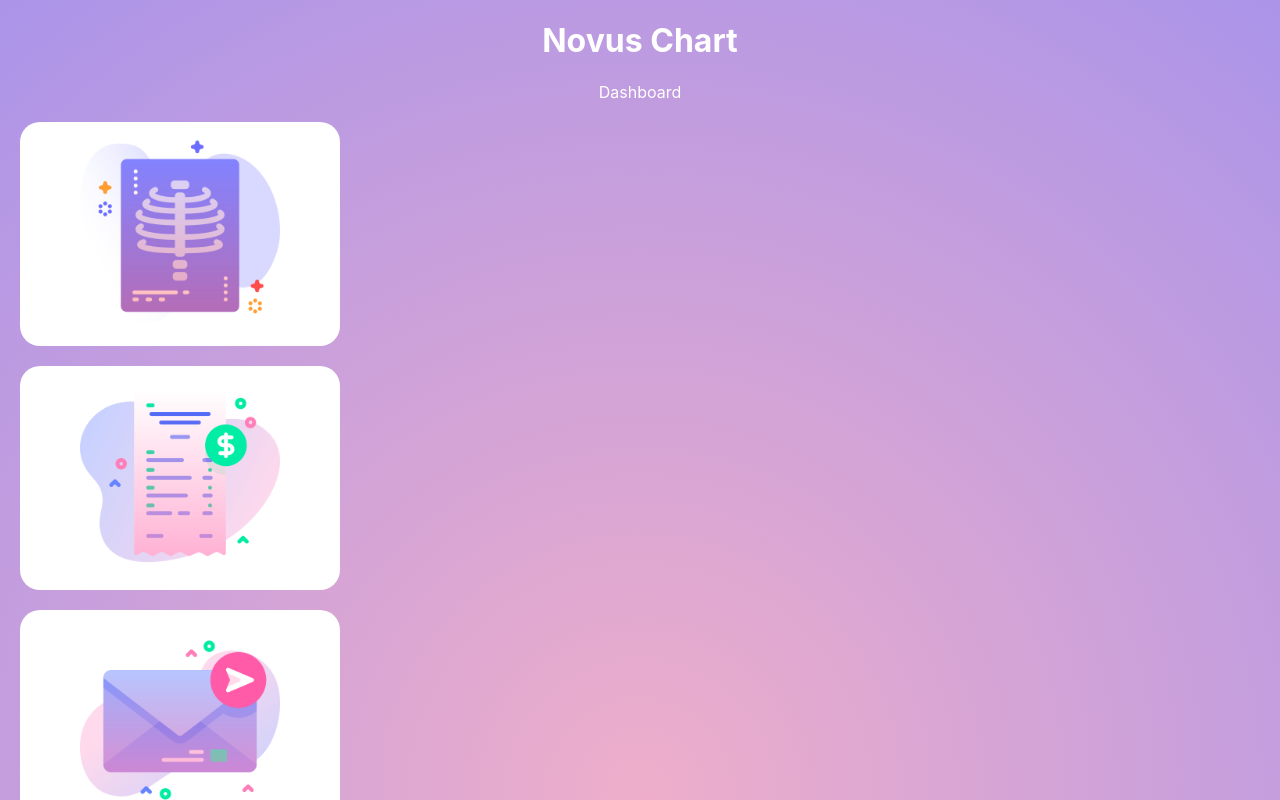
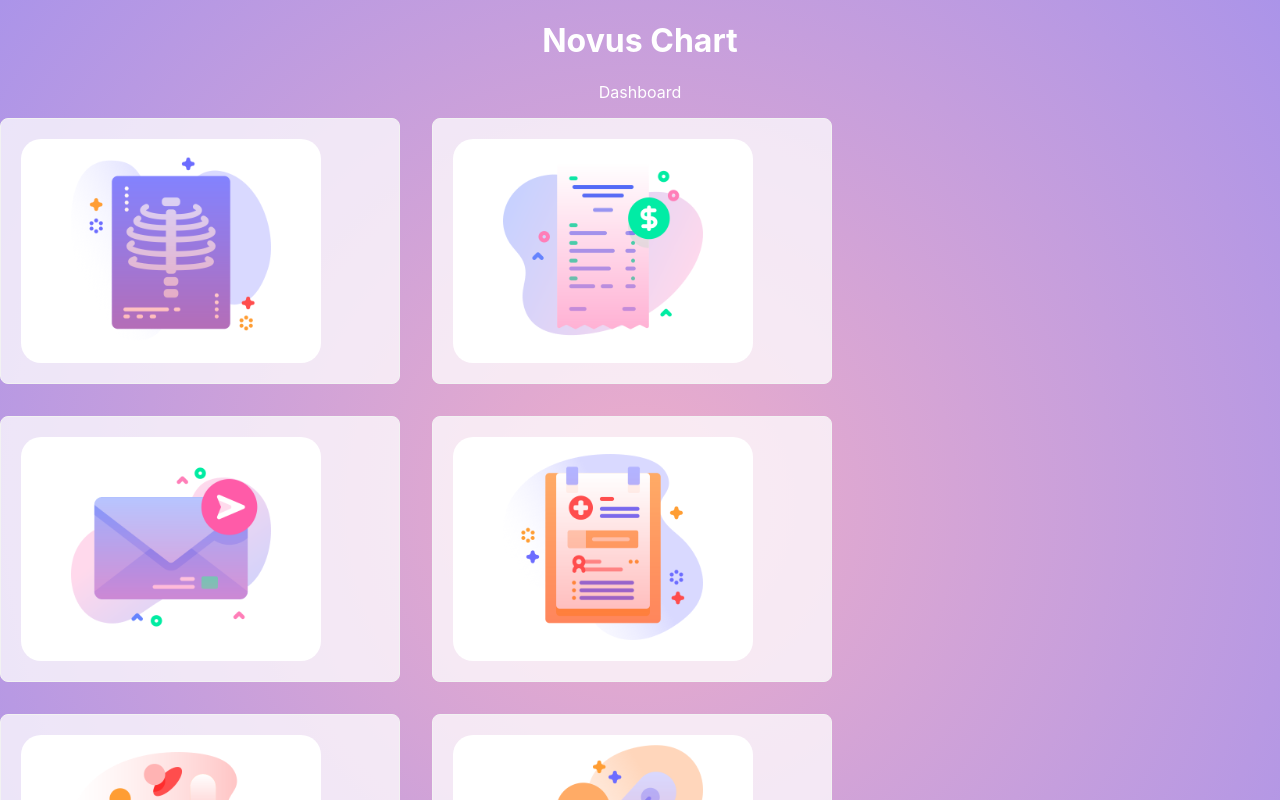
Before and after one commit to GeorgeBerdovskiy/novus-chart, a React (Create React App) app in the folder client/: page / in a window 1280 px wide. Shown: the top 800 px of the page. Built offline with nearby package versions, Linux system fonts and the light colour scheme.

Commit message:
Add grid layout

```diff
--- a/client/src/App.js
+++ b/client/src/App.js
@@ -1,5 +1,7 @@
 import "./css/App.css";
 import "./css/applet.css";
+import "./css/dashboard.css";
+
 import Dashboard from "./Components/Pages/dashboard";
 
 function App() {
--- a/client/src/Components/Pages/dashboard.js
+++ b/client/src/Components/Pages/dashboard.js
@@ -11,13 +11,25 @@ const Dashboard = () => {
   return (
     <>
       <p>Dashboard</p>
-      <div className="monitor-box-grid-div">
+      <div class="projects-container-div">
+        <div class="project-item-div">
           <TestResults />
+        </div>
+        <div class="project-item-div">
           <Payment />
+        </div>
+        <div class="project-item-div">
           <Messages />
+        </div>
+        <div class="project-item-div">
           <Appointments />
+        </div>
+        <div class="project-item-div">
           <Prescriptions />
+        </div>
+        <div class="project-item-div">
           <SymptomTracker />
+        </div>
       </div>
     </>
   );
--- /dev/null
+++ b/client/src/css/dashboard.css
@@ -0,0 +1,21 @@
+.projects-container-div {
+  display: flex;
+  flex-flow: row wrap;
+}
+
+.project-item-div {
+  position: relative;
+
+  margin: 0px 32px 32px 0px;
+
+  width: 400px;
+  max-width: 100%;
+
+  background: rgba(255, 255, 255, 0.75);
+  border: solid 1px #f2f2f2;
+  border-radius: 8px;
+}
+
+* {
+  box-sizing: border-box;
+}
```
Lines whose indentation alone changed are shown as unchanged.
